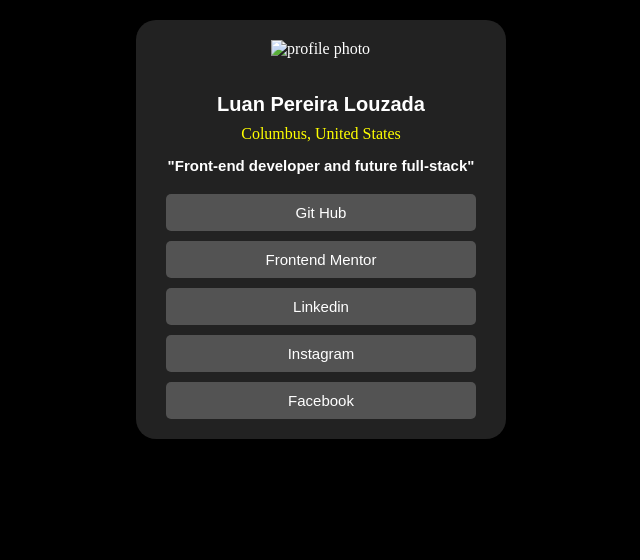
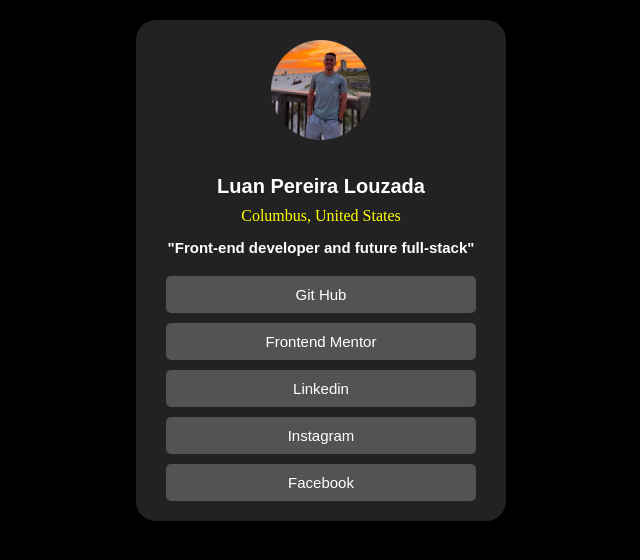
Before and after one commit to luanlouzada51/E-Business-Card-Luan-Louzada, a plain HTML site: page index.html in a window 1280 px wide. Shown: the whole page, without its empty margins (319-959 px from the left). Drawn offline with Linux system fonts and the light colour scheme.

Commit message:
Update index.html
Updating profile photo

```diff
--- a/index.html
+++ b/index.html
@@ -10,7 +10,7 @@
 
 <body>
     <main>
-        <img src="./src/images/foto-perfil.png" alt="profile photo" title="profile photo">
+        <img src="foto-perfil.png" alt="profile photo" title="profile photo">
         <h1 class="name-profile">Luan Pereira Louzada</h1>
         <p class="location">Columbus, United States</p>
         <h2 class="descrition">"Front-end developer and future full-stack"</h2>
```
